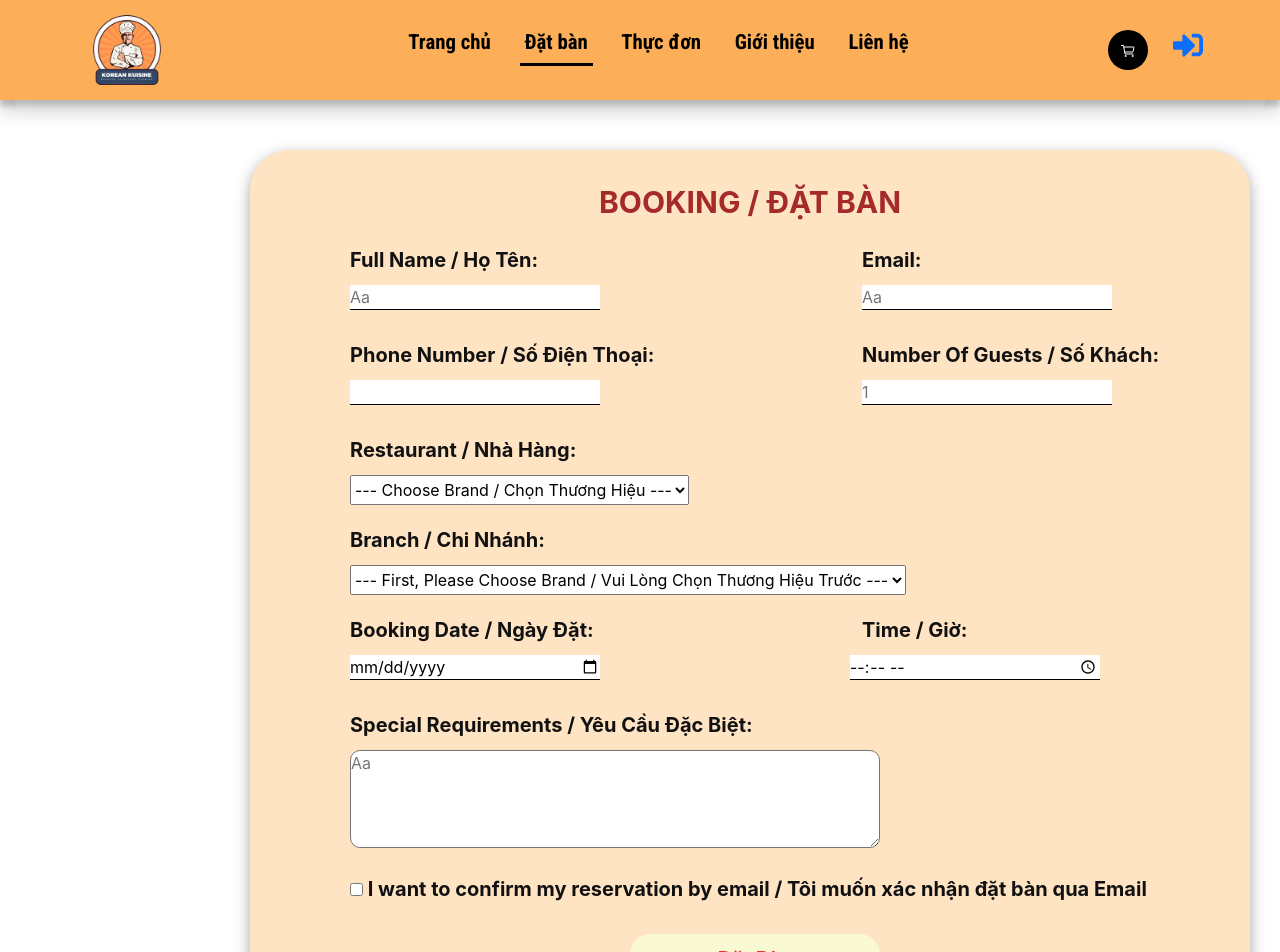
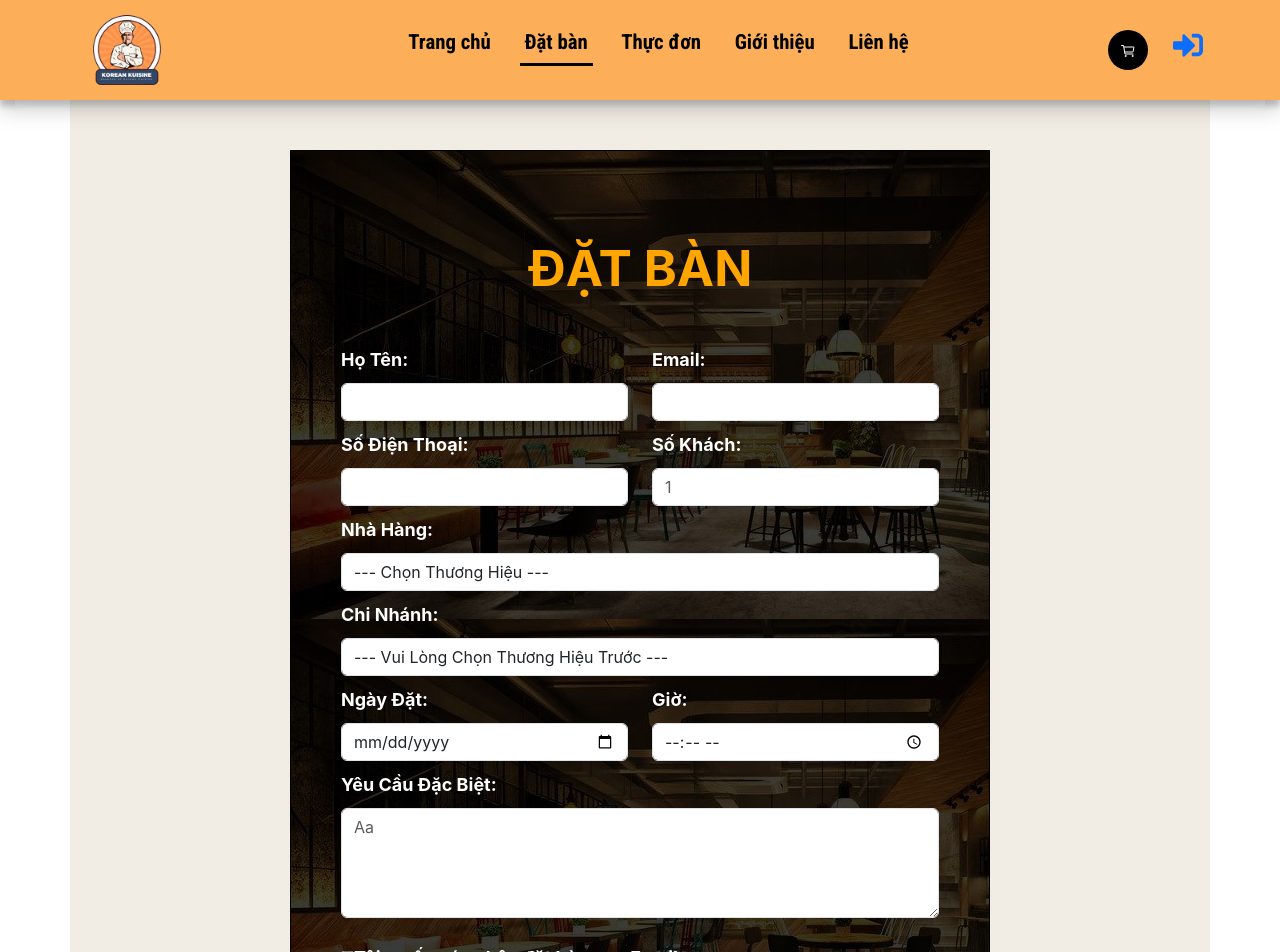
Before and after one commit to HuyNovie/doanwebsite, a React (Create React App) app: page /booking in a window 1280 px wide. Shown: the top 952 px of the page. Built offline with nearby package versions, Linux system fonts and the light colour scheme.

Commit message:
Trang thanh toan

```diff
--- a/src/App.js
+++ b/src/App.js
@@ -14,6 +14,7 @@ import Checkout from "./pages/Checkout";
 import Profile from "./pages/Profile";
 import ProductDetails from "./pages/Productdetails";
 import Loading from './components/Loading/Loading';
+import Payment from "./pages/Payment";
 // <<<<<<< HEAD
 import Contact from "./pages/Contact";
 import Introduce from "./pages/Introduce";
@@ -85,6 +86,7 @@ const App = () => {
           <Route path="/introduce" element={<Introduce/>} />
           <Route path="/contact" element={<Contact/>} />
           <Route path="/checkout" element={<Checkout />} />
+          <Route path="/payment" element={<Payment/>} />
           <Route path="/admin" element={<AdminProfile />} />
         </Routes>
       </div>
--- a/src/components/Slider/Slider.js
+++ b/src/components/Slider/Slider.js
@@ -5,7 +5,9 @@ import Leaf from "../../assets/food/leaf.png";
 import { IoCartOutline } from "react-icons/io5";
 import "./Slider.css";
 import Carousel from "react-bootstrap/Carousel";
-import banner1 from "../../assets/Banner/booking.png"
+import banner1 from "../../assets/Banner/openTime.png"
+import banner2 from "../../assets/Banner/booking.png"
+import banner3 from "../../assets/Banner/ship.png"
 
 const Slider = () => {
   const [index, setIndex] = useState(0);
@@ -46,14 +48,12 @@ const Slider = () => {
           <img src={banner1 } alt="Food Plate" style={{ width: '100%', height: '440px', objectFit: 'cover' }} />
         </Carousel.Item>
         <Carousel.Item>
-          <img src={banner1} alt="Food Plate" style={{ width: '100%', height: '440px', objectFit: 'cover' }} />
+          <img src={banner2} alt="Food Plate" style={{ width: '100%', height: '440px', objectFit: 'cover' }} />
         </Carousel.Item>
         <Carousel.Item>
-          <img src={banner1} alt="Food Plate" style={{ width: '100%', height: '440px', objectFit: 'cover' }} />
+          <img src={banner3} alt="Food Plate" style={{ width: '100%', height: '440px', objectFit: 'cover' }} />
         </Carousel.Item>
       </Carousel>
-
-
       </div>
     </div>
     </div>
--- a/src/pages/Booking.css
+++ b/src/pages/Booking.css
@@ -1,68 +1,51 @@
-table.booking{
-    margin-left: 250px;
-    width: 1000px;
-    margin-top: 20px;
-    margin-bottom: 100px;
-    border-radius: 40px;
-    box-shadow: rgba(0, 0, 0, 0.35) 0px 5px 15px;
-    background-color: #FFE4C4;
+/* Removed fixed width and margin values to ensure responsiveness */
+.booking-form {
+    max-width: 700px;
+    margin: 0 auto;
+    border: 1px solid #000 ;
+    padding: 50px;
+    background-image: url(../assets/Background/background2.jpg);
+    color: #fff;
 }
 
-.TitleBook{
-    text-align: center;
-    color: brown;
+.TitleBook {
+    color: orange;
     font-weight: bolder;
-    font-size: 30px;
-    margin-top: 30px;
+    font-size: 50px;
+    margin: 30px 0;
 }
 
-.thongtinbook{
+.thongtinbook {
     font-weight: bold;
-    font-size: 20px;
-    margin-left: 100px;
-    margin-bottom: 10px;
-    margin-top: 20px;
-}
-
-input.textbook{
-    margin-left: 100px;
-    border: 0px;
-    outline: 0px;
-    border-bottom: 1px solid black;
-    width: 250px;
-    margin-bottom: 10px;
-}
-
-select.luachon{
-    margin-left: 100px;
-    height: 30px;
-}
-
-.textnote {
-    margin-left: 100px;
-    text-align-last: 2px;
-    border-radius: 10px;
+    font-size: 18px;
+    margin: 10px 0;
 }
 
 button.button_booking {
-    margin-left: 380px;
-    border-radius: 20px;
-    justify-content: center;
+    width: 50%;
+    border-radius: 8px;
     font-weight: bold;
-    color: #EE2C2C;
-    background: #FAFAD2;
-    width: 250px;
+    color: #000;
+    background: orange;
     height: 50px;
-    margin-top: 20px;
-    margin-bottom: 10px;
-    border: 1px #FAFAD2 solid;
+    margin: 20px 140px !important;
+    border: none;
     font-size: 20px;
-    margin-bottom: 30px;
 }
 
 button.button_booking:hover {
     transition: 0.5s;
-    background-color: black;
+    background-color: rgba(255, 128, 1, 0.812);
     color: white;
-    font-weight: bolder;
 }
+
+/* Small screen handling */
+@media (max-width: 768px) {
+    .TitleBook {
+        font-size: 24px;
+    }
+
+    .thongtinbook {
+        font-size: 16px;
+    }
+}
--- a/src/pages/Booking.js
+++ b/src/pages/Booking.js
@@ -9,131 +9,113 @@ const Booking = () => {
     const handleSelect = (selectedIndex) => {
         setIndex(selectedIndex);
     };
+
     return (
-        <main style={{marginTop: "150px"}}>
-            <table className="booking">
-            <div className='booking'>
+        <main className="container" style={{paddingTop:"150px"}}>
+            <div className="booking-form">
                 <div className="row">
-                    <div className="TitleBook">BOOKING / ĐẶT BÀN</div>
+                    <div className="col-12 text-center TitleBook">ĐẶT BÀN</div>
                 </div>
                 <div className="row">
-                    <div className="col-lg-6">
-                        <div className="thongtinbook">Full Name / Họ Tên:</div>
+                    <div className="col-md-6 col-12">
+                        <label className="thongtinbook">Họ Tên:</label>
+                        <input className="form-control" type="text" placeholder="" name="hoten"/>
                     </div>
-                    <div className="col-lg-6">
-                        <div className="thongtinbook">Email:</div>
-                    </div>
-                </div>
-                <div className="row">
-                    <div className="col-lg-6">
+                    <div className="col-md-6 col-12">
+                        <label className="thongtinbook">Email:</label>
                         <input
-                            className="textbook"
-                            type="text"
-                            placeholder="Aa"
-                            name="hoten"
-                        />
-                    </div>
-                    <div className="col-lg-6">
-                        <input
-                            className="textbook"
+                            className="form-control"
                             type="email"
-                            placeholder="Aa"
+                            placeholder=""
                             name="email"
                         />
                     </div>
                 </div>
+
                 <div className="row">
-                    <div className="col-lg-6">
-                        <div className="thongtinbook">Phone Number / Số Điện Thoại:</div>
-                    </div>
-                    <div className="col-lg-6">
-                        <div className="thongtinbook">Number Of Guests / Số Khách:</div>
-                    </div>
-                </div>
-                <div className="row">
-                    <div className="col-lg-6">
+                    <div className="col-md-6 col-12">
+                        <label className="thongtinbook">Số Điện Thoại:</label>
                         <input
-                            className="textbook"
+                            className="form-control"
                             type="tel"
                             placeholder=""
                             name="sdt"
                         />
                     </div>
-                    <div className="col-lg-6">
+                    <div className="col-md-6 col-12">
+                        <label className="thongtinbook">Số Khách:</label>
                         <input
-                            className="textbook"
+                            className="form-control"
                             type="number"
                             placeholder="1"
                             name="sokhach"
+                            min="1"
                         />
                     </div>
                 </div>
-                <div className='row'>
-                    <div className='col-lg-12'>
-                        <div className='thongtinbook'>Restaurant / Nhà Hàng:</div>
-                        <select className='luachon'>
-                            <option value={1}>--- Choose Brand / Chọn Thương Hiệu ---</option>
+
+                <div className="row">
+                    <div className="col-12">
+                        <label className="thongtinbook">Nhà Hàng:</label>
+                        <select className="form-control luachon">
+                            <option value={1}>--- Chọn Thương Hiệu ---</option>
                             <option value={2}>KOREAN KUISINE</option>
                         </select>
                     </div>
                 </div>
-                <div className='row'>
-                    <div className='col-lg-12'>
-                        <div className='thongtinbook'>Branch / Chi Nhánh:</div>
-                        <select className='luachon'>
-                            <option value={1}>--- First, Please Choose Brand / Vui Lòng Chọn Thương Hiệu Trước ---</option>
+
+                <div className="row">
+                    <div className="col-12">
+                        <label className="thongtinbook">Chi Nhánh:</label>
+                        <select className="form-control luachon">
+                            <option value={1}>--- Vui Lòng Chọn Thương Hiệu Trước ---</option>
                             <option value={2}>10 / 10 An Phú Đông, An Phú Đông, Q.12, Việt Nam</option>
                             <option value={3}>20 / 10 An Phú Đông, An Phú Đông, Q.12, Việt Nam</option>
                         </select>
                     </div>
                 </div>
+
                 <div className="row">
-                    <div className="col-lg-6">
-                        <div className="thongtinbook">Booking Date / Ngày Đặt:</div>
-                    </div>
-                    <div className="col-lg-6">
-                        <div className="thongtinbook">Time / Giờ:</div>
-                    </div>
-                    <div className="row">
-                        <div className="col-lg-6">
+                    <div className="col-md-6 col-12">
+                        <label className="thongtinbook">Ngày Đặt:</label>
                         <input
-                                className="textbook"
+                            className="form-control"
                             type="date"
                             name="ngaydat"
                         />
                     </div>
-                        <div className="col-lg-6">
+                    <div className="col-md-6 col-12">
+                        <label className="thongtinbook">Giờ:</label>
                         <input
-                                className="textbook"
+                            className="form-control"
                             type="time"
                             name="thoigiandat"
                         />
                     </div>
                 </div>
-                </div>
-                <div className='row'>
-                    <div className='col-lg-12'>
-                        <div className='thongtinbook'>Special Requirements / Yêu Cầu Đặc Biệt:</div>
+
+                <div className="row">
+                    <div className="col-12">
+                        <label className="thongtinbook">Yêu Cầu Đặc Biệt:</label>
                         <textarea
                             rows={4}
                             cols={50}
-                            className='textnote'
-                            placeholder='Aa'
+                            className="form-control textnote"
+                            placeholder="Aa"
                         />
                     </div>
                 </div>
-                <div className='row'>
-                    <div className='col-lg-12'>
-                        <div className='thongtinbook'>
-                            <input type='checkbox' /> I want to confirm my reservation by email / Tôi muốn xác nhận đặt bàn qua Email
+                <div className="row mt-3">
+                    <div className="col-12">
+                        <div className="thongtinbook">
+                            <input type="checkbox" />Tôi muốn xác nhận đặt bàn qua Email
                         </div>
-                        <Button className='button_booking'>Đặt Bàn</Button>
+                        <Button className="button_booking">Đặt Bàn</Button>
                     </div>
                 </div>
             </div>
-            </table>
         </main>
-    )
-}
+    );
+};
 
 export default Booking;
--- a/src/pages/Checkout.js
+++ b/src/pages/Checkout.js
@@ -55,8 +55,8 @@ const Checkout = () => {
     <div className='col-md-12 mt-5'>
         <Link to='/menu' className='btn btn-sm btn-primary float-start'>Tiếp tục mua </Link>
         <button className='btn btn-sm btn-success float-end me-2 d-block' onClick={() => {
-            clearCart()
-            navigate('/menu')
+            // clearCart()
+            navigate('/payment')
         }}>Thanh toán</button>
     </div>
 </div>
--- a/src/pages/Menu.css
+++ b/src/pages/Menu.css
@@ -325,6 +325,7 @@ svg {
   display: flex;
   justify-content: center;
   padding-top: 100px;
+  background-color: rgb(242, 237, 228);
 }
 .sort-info {
   font-weight: bold;
--- a/src/pages/Menu.js
+++ b/src/pages/Menu.js
@@ -23,9 +23,9 @@ import {
   faMagnifyingGlass,
   faMicrophone,
 } from "@fortawesome/free-solid-svg-icons";
-import bannerOpenTime from "../assets/Banner/openTime.jpg";
-import bannerBooking from "../assets/Banner/booking.jpg";
-import bannerShip from "../assets/Banner/ship.jpg";
+import bannerOpenTime from "../assets/Banner/openTime.png";
+import bannerBooking from "../assets/Banner/booking.png";
+import bannerShip from "../assets/Banner/ship.png";
 import pic1 from "../assets/Banner/kimchi2.jpeg";
 import pic2 from "../assets/Banner/samgyeopsal2.jpeg";
 import pic3 from "../assets/Banner/soondae2.jpeg";
--- /dev/null
+++ b/src/pages/Payment.js
@@ -0,0 +1,149 @@
+import React, { useState } from 'react';
+import { useShoppingContext } from '../contexts/ShoppingContext';
+import { formatCurrency } from '../helpers/common';
+import { FaRegTrashAlt } from "react-icons/fa"
+
+const Payment = () => {
+  const [paymentMethod, setPaymentMethod] = useState(null);
+  const [promoCode, setPromoCode] = useState('');
+  const { cartItems, totalPrice} = useShoppingContext();
+  console.log(cartItems);
+
+  const handlePaymentMethodChange = (e) => {
+    setPaymentMethod(e.target.value);
+  };
+
+  const handlePromoCodeChange = (e) => {
+    setPromoCode(e.target.value);
+  };
+
+  const handleSubmit = (e) => {
+    e.preventDefault();
+    console.log('Order submitted with payment method:', paymentMethod);
+  };
+
+  return (
+    <main role="main" >
+      <div className="container mt-4" style={{paddingTop:"120px",paddingLeft:"50px",paddingRight:"50px"}}>
+        <form className="needs-validation" onSubmit={handleSubmit}>
+          <div className="py-5 text-center">
+            <i className="fa fa-credit-card fa-4x" aria-hidden="true"></i>
+            <h1 className='text-warning'>Thanh toán</h1>
+            <p className="lead">Vui lòng kiểm tra thông tin Khách hàng, thông tin Giỏ hàng trước khi Đặt hàng.</p>
+          </div>
+
+          <div className="row">
+            {/* Cart Information */}
+            <div className="col-lg-4 col-md-6 order-md-2 mb-4">
+              <h4 className="d-flex justify-content-between align-items-center mb-3">
+                <span className="text-muted">Giỏ hàng</span>
+                <span className="badge badge-secondary badge-pill">{cartItems.length}</span>
+              </h4>
+              <ul className="list-group mb-3">
+                {cartItems.map((item) => (
+                  <li key={item.id} className="list-group-item d-flex justify-content-between lh-condensed align-items-center">
+                    <div className="d-flex align-items-center">
+                      <img src={item.thumbnail} className="img-fluid rounded me-3" alt={item.name} style={{ width: '50px' }} />
+                      <div>
+                        <h6 className="my-0">{item.name}</h6>
+                        <small className="text-muted">{formatCurrency(item.price)} x {item.qty}</small>
+                      </div>
+                    </div>
+                    <span className="text-muted">{formatCurrency(item.price * item.qty)}</span>
+                  </li>
+                ))}
+                <li className="list-group-item d-flex justify-content-between">
+                  <span>Tổng thành tiền</span>
+                  <strong>{formatCurrency(totalPrice)}</strong>
+                </li>
+              </ul>
+
+              <div className="input-group">
+                <input
+                  type="text"
+                  className="form-control"
+                  placeholder="Mã khuyến mãi"
+                  value={promoCode}
+                  onChange={handlePromoCodeChange}
+                />
+                <div className="input-group-append">
+                  <button type="button" style={{marginLeft:"10px"}} className="btn bg-warning btn-lg btn-block">Áp dụng</button>
+                </div>
+              </div>
+            </div>
+
+            {/* Customer Information */}
+            <div className="col-lg-8 col-md-6 order-md-1">
+              <h4 className="mb-3">Thông tin khách hàng</h4>
+              <div className="row">
+                <div className="col-12 mb-3">
+                  <label htmlFor="kh_ten"><h6>Họ tên</h6></label>
+                  <input type="text" className="form-control" id="kh_ten" />
+                </div>
+                <div className="col-12 mb-3">
+                  <label htmlFor="kh_diachi"><h6>Địa chỉ</h6></label>
+                  <input type="text" className="form-control" id="kh_diachi" />
+                </div>
+                <div className="col-12 mb-3">
+                  <label htmlFor="kh_dienthoai"><h6>Điện thoại</h6></label>
+                  <input type="text" className="form-control" id="kh_dienthoai" maxLength={10}/>
+                </div>
+                <div className="col-12 mb-3">
+                  <label htmlFor="kh_email"><h6>Email</h6></label>
+                  <input type="email" className="form-control" id="kh_email" />
+                </div>
+              </div>
+
+              <h4 className="mb-3">Hình thức thanh toán</h4>
+              <div className="d-block my-3">
+                <div className="custom-control custom-radio">
+                  <input
+                    id="httt-1"
+                    name="httt_ma"
+                    type="radio"
+                    className="custom-control-input"
+                    value="1"
+                    checked={paymentMethod === '1'}
+                    onChange={handlePaymentMethodChange}
+                    required
+                  />
+                  <label className="custom-control-label" htmlFor="httt-1">Tiền mặt</label>
+                </div>
+                <div className="custom-control custom-radio">
+                  <input
+                    id="httt-2"
+                    name="httt_ma"
+                    type="radio"
+                    className="custom-control-input"
+                    value="2"
+                    checked={paymentMethod === '2'}
+                    onChange={handlePaymentMethodChange}
+                    required
+                  />
+                  <label className="custom-control-label" htmlFor="httt-2">Chuyển khoản</label>
+                </div>
+                <div className="custom-control custom-radio">
+                  <input
+                    id="httt-3"
+                    name="httt_ma"
+                    type="radio"
+                    className="custom-control-input"
+                    value="3"
+                    checked={paymentMethod === '3'}
+                    onChange={handlePaymentMethodChange}
+                    required
+                  />
+                  <label className="custom-control-label" htmlFor="httt-3">Ship COD</label>
+                </div>
+              </div>
+              <hr className="mb-4" />
+              <button className="btn bg-warning btn-lg btn-block" type="submit">Đặt hàng</button>
+            </div>
+          </div>
+        </form>
+      </div>
+    </main>
+  );
+};
+
+export default Payment;
```
Also changed, not shown: src/pages/Contact.css (+29 -22 lines), src/pages/Contact.js (+9 -9 lines). Lines whose indentation alone changed are shown as unchanged.
